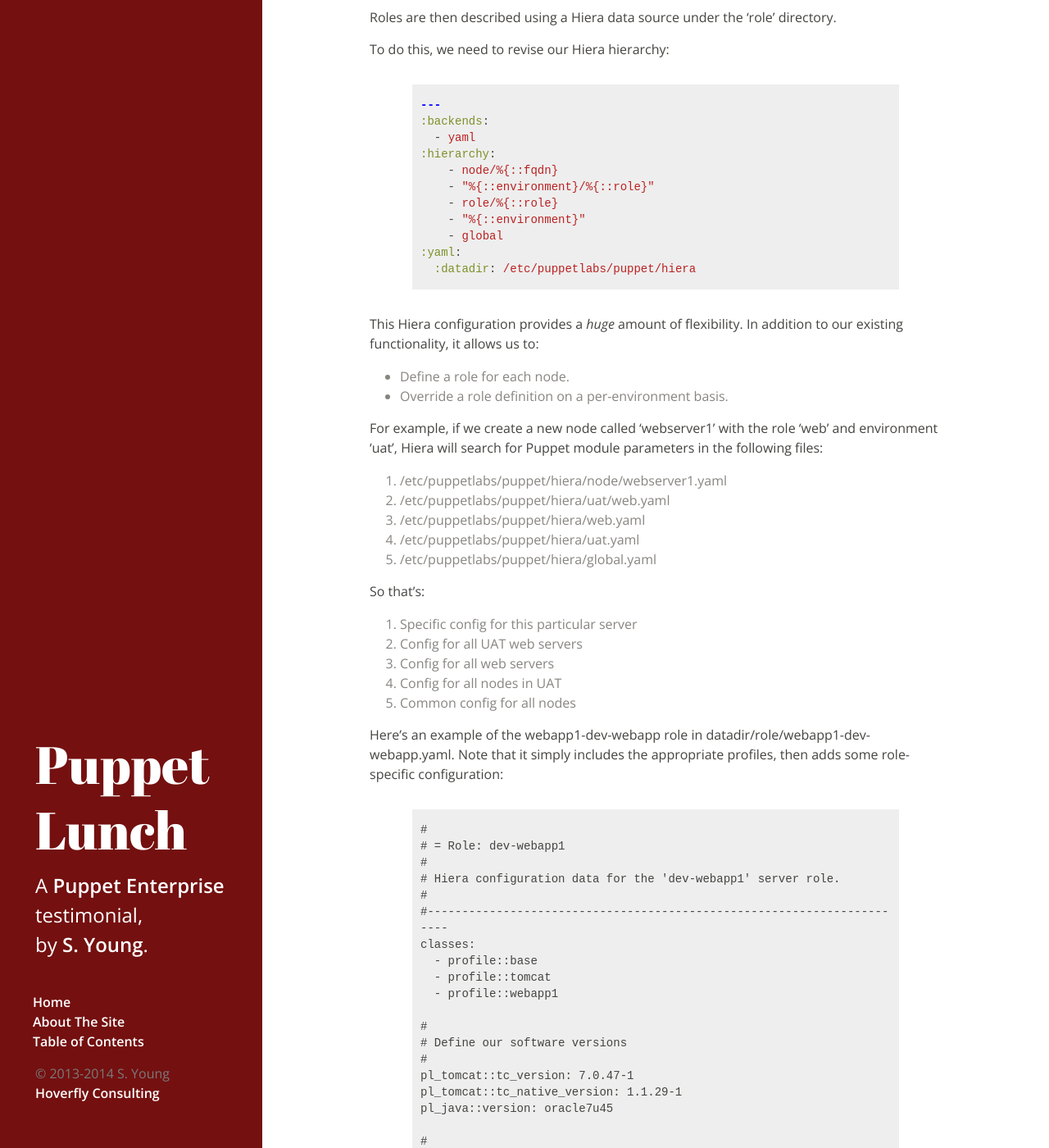
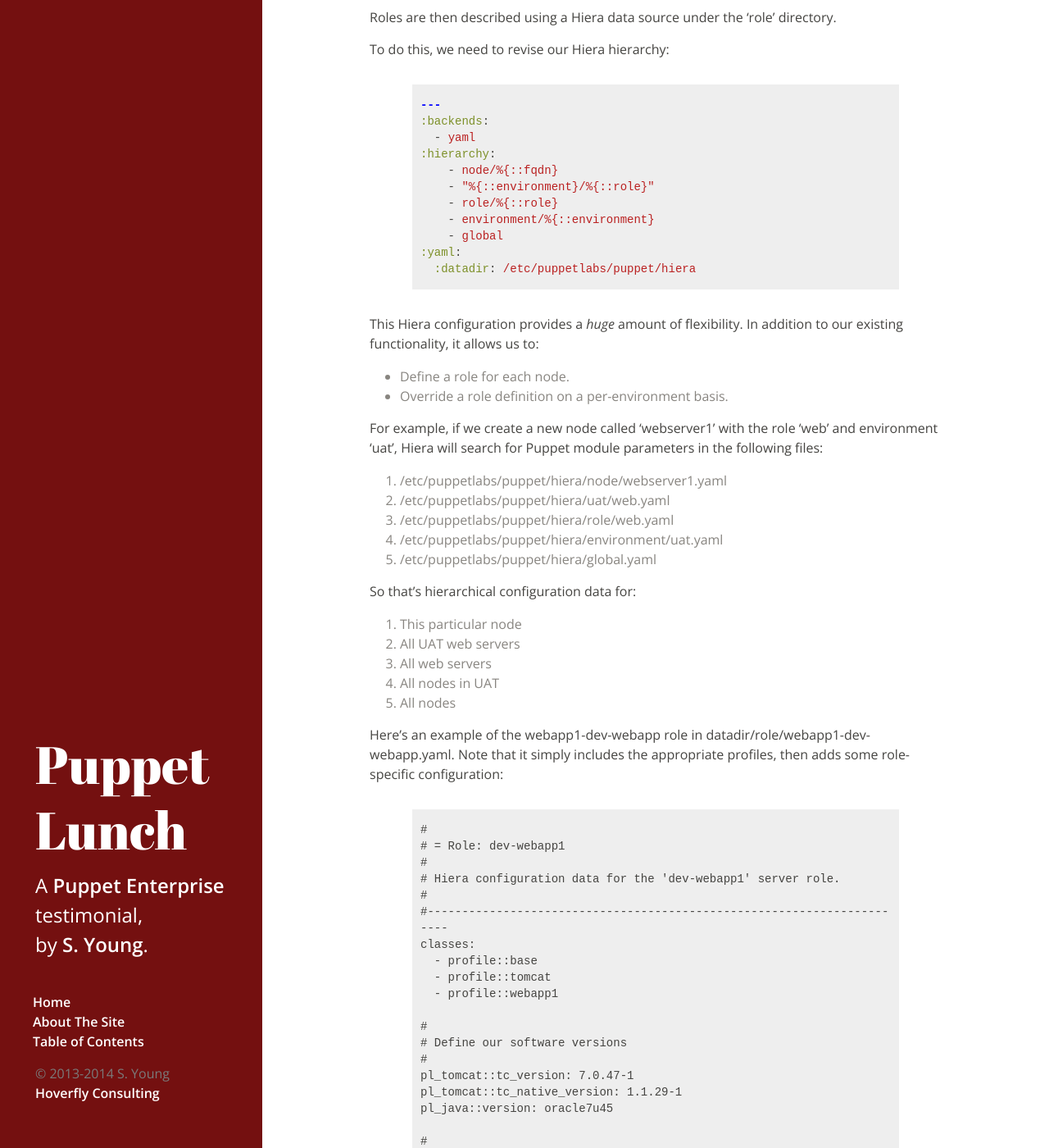
Before and after one commit to Sgydoo/puppet-lunch, a Jekyll site: the page built from _posts/2013-12-27-roles-and-profiles.md, in a window 1280 px wide and 1400 px high, scrolled down 3006 px. Shown: the whole window at 82% size. Built offline with Jekyll 4.4.1, drawn with Linux system fonts in a browser that asks for light colours; Markdown is read by kramdown in place of the engine named in the settings; some of the changed text lies outside the part shown.

Commit message:
Roles and Profiles fix-up

```diff
--- a/_posts/2013-12-27-roles-and-profiles.md
+++ b/_posts/2013-12-27-roles-and-profiles.md
@@ -166,7 +166,7 @@ To do this, we need to revise our Hiera hierarchy:
     - node/%{::fqdn}
     - "%{::environment}/%{::role}"
     - role/%{::role}
-    - "%{::environment}"
+    - environment/%{::environment}
     - global
 :yaml:
   :datadir: /etc/puppetlabs/puppet/hiera
@@ -184,17 +184,17 @@ parameters in the following files:
 
 1. /etc/puppetlabs/puppet/hiera/node/webserver1.yaml
 2. /etc/puppetlabs/puppet/hiera/uat/web.yaml
-3. /etc/puppetlabs/puppet/hiera/web.yaml
-4. /etc/puppetlabs/puppet/hiera/uat.yaml
+3. /etc/puppetlabs/puppet/hiera/role/web.yaml
+4. /etc/puppetlabs/puppet/hiera/environment/uat.yaml
 5. /etc/puppetlabs/puppet/hiera/global.yaml
 
-So that's:
+So that's hierarchical configuration data for:
 
-1. Specific config for this particular server
-2. Config for all UAT web servers
-3. Config for all web servers
-4. Config for all nodes in UAT
-5. Common config for all nodes
+1. This particular node
+2. All UAT web servers
+3. All web servers
+4. All nodes in UAT
+5. All nodes
 
 Here's an example of the webapp1-dev-webapp role in
 datadir/role/webapp1-dev-webapp.yaml. Note that it simply includes the
```
Also changed, not shown: other parts of _posts/2013-12-27-roles-and-profiles.md (+3 -30 lines).
